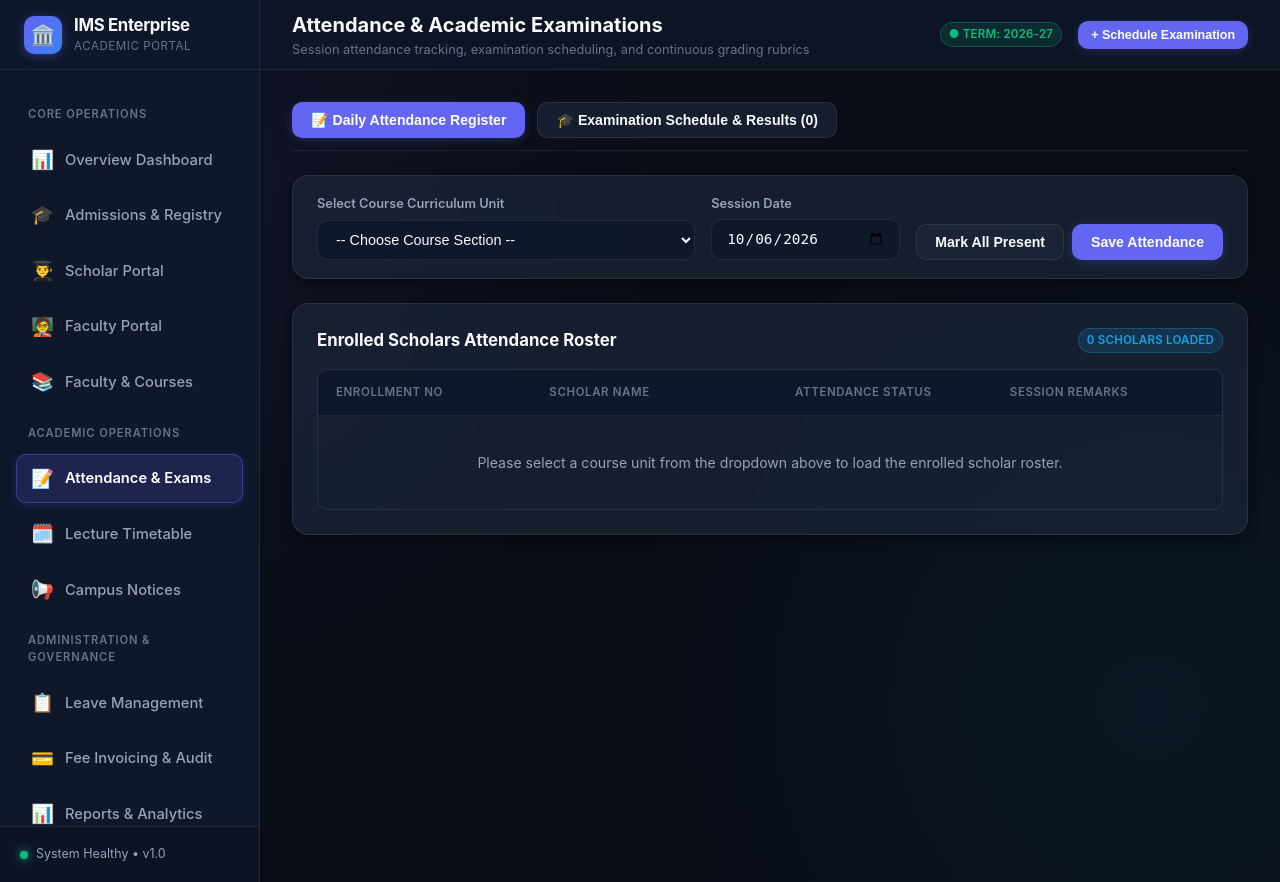
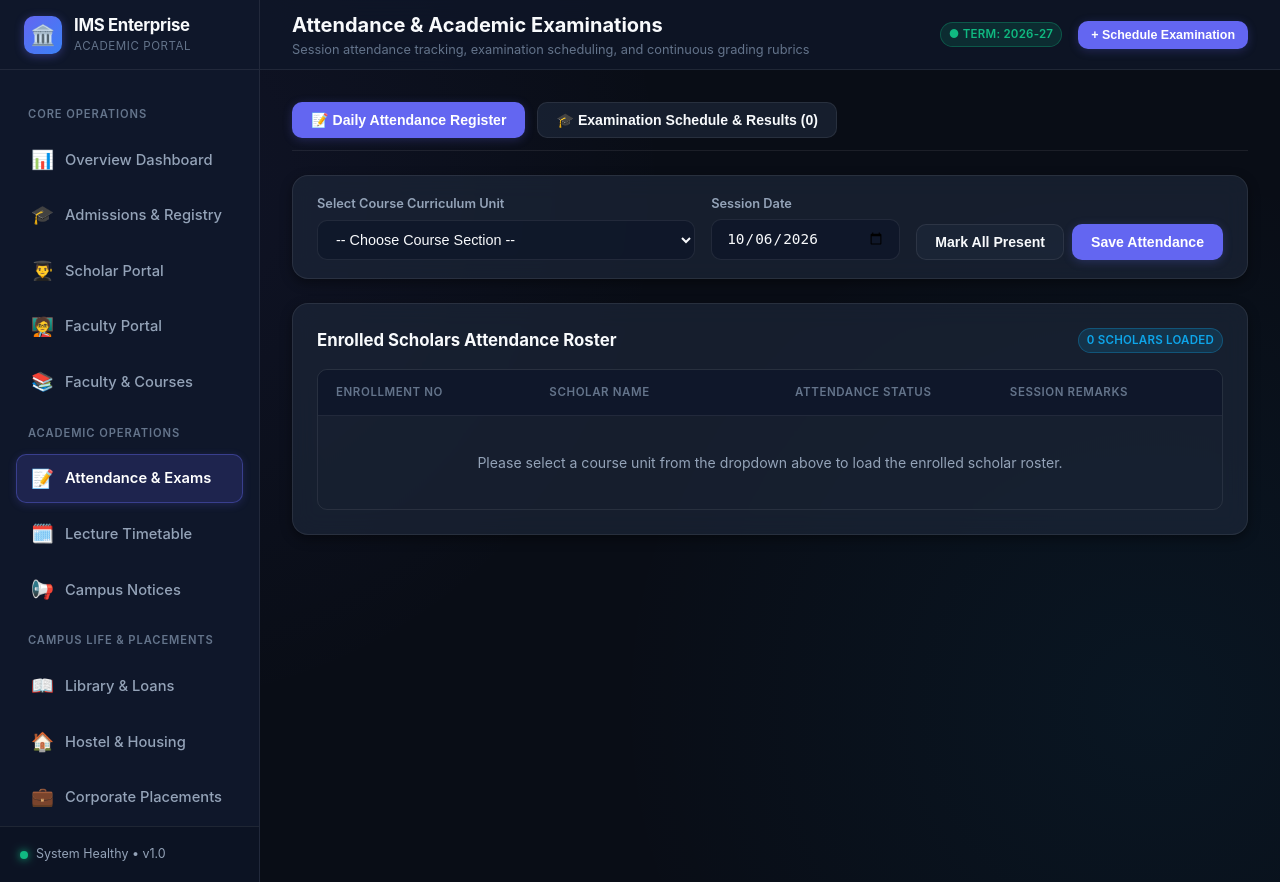
Before and after one commit to AadityaBhuree/Institute-Management-System, a FastAPI app: page /academics in a window 1280 px wide. Run offline with FastAPI, Linux system fonts and the light colour scheme; data comes from the database, SQL or seed files in the repository; data that the repository does not hold is empty.

Commit message:
feat(templates): update navigation sidebar with campus life and placements links

```diff
--- a/templates/base.html
+++ b/templates/base.html
@@ -57,6 +57,20 @@
           <span>Campus Notices</span>
         </a>
 
+        <div class="nav-label">Campus Life & Placements</div>
+        <a href="/library" class="nav-item {% if active_page == 'library' %}active{% endif %}" id="nav-library">
+          <span class="nav-icon">📖</span>
+          <span>Library & Loans</span>
+        </a>
+        <a href="/hostel" class="nav-item {% if active_page == 'hostel' %}active{% endif %}" id="nav-hostel">
+          <span class="nav-icon">🏠</span>
+          <span>Hostel & Housing</span>
+        </a>
+        <a href="/placements" class="nav-item {% if active_page == 'placements' %}active{% endif %}" id="nav-placements">
+          <span class="nav-icon">💼</span>
+          <span>Corporate Placements</span>
+        </a>
+
         <div class="nav-label">Administration & Governance</div>
         <a href="/leaves" class="nav-item {% if active_page == 'leaves' %}active{% endif %}" id="nav-leaves">
           <span class="nav-icon">📋</span>
```
